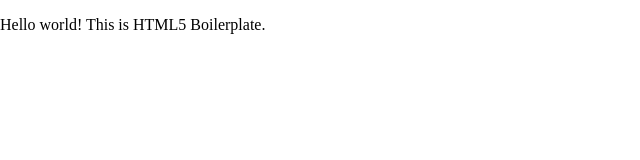
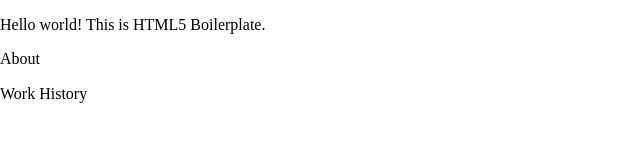
Before and after one commit to chrisjoyce/chrisjoyce.github.io, a plain HTML site: page index.html in a window 1280 px wide. Shown: the whole page, without its empty margins (0-640 px from the left). Drawn offline with nearby package versions, Linux system fonts and the light colour scheme.

Commit message:
Adding some sections.

```diff
--- a/index.html
+++ b/index.html
@@ -24,6 +24,14 @@
         <!-- Add your site or application content here -->
         <p>Hello world! This is HTML5 Boilerplate.</p>
 
+        <section id="#about">
+            <p>About</p>
+        </section>
+        <section id="#workhistory">
+            <p>Work History</p>
+        </section>
+
+
 <!--         <script src="//ajax.googleapis.com/ajax/libs/jquery/1.10.2/jquery.min.js"></script>
 <script>window.jQuery || document.write('<script src="js/vendor/jquery-1.10.2.min.js"><\/script>')</script>
 <script src="js/plugins.js"></script>
```
